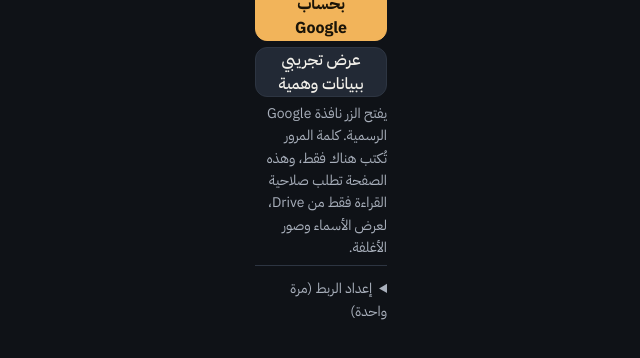
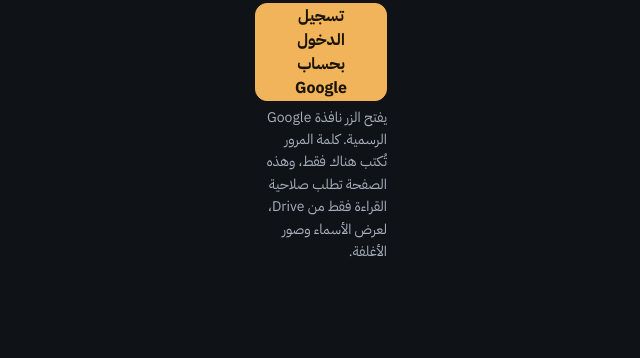
Before and after one commit to mibxmib-dev/maktabati, a plain HTML site: page index.html in a window 1280 px wide. Shown: the part 336-694 px from the top of the page, without its empty margins (319-959 px from the left). Drawn offline with Linux system fonts and the light colour scheme.

Commit message:
Embed Google client ID and hide setup
Co-Authored-By: Claude Opus 5.5 <noreply@anthropic.com>
Claude-Session: https://claude.ai/code/session_01SEHXVWu5bdGaZeT57NC3Kz

```diff
--- a/index.html
+++ b/index.html
@@ -134,7 +134,7 @@ h3{font-size:15px;margin:18px 0 10px;color:var(--muted);font-weight:500}
 
 <script>
 /* ===== الإعداد: يمكن كتابة القيم هنا مباشرة بدل إدخالها من الصفحة ===== */
-var CONFIG = { clientId: '', folder: '1DKkSPFMiBHOxoasN_sQkC9IDAtRTVZ8O' };
+var CONFIG = { clientId: '27864551624-00o9lnhs9l769fb3n2lpic1gt8d5dpv6.apps.googleusercontent.com', folder: '1DKkSPFMiBHOxoasN_sQkC9IDAtRTVZ8O' };
 var SCOPE = 'https://www.googleapis.com/auth/drive.readonly';
 var FOLDER_MIME = 'application/vnd.google-apps.folder';
 var TILE = ['#3A2F3F', '#2F3B35', '#40362A', '#2A3441', '#3B2E2E', '#2E3340'];
@@ -157,6 +157,7 @@ function hue(t) { var h = 0; for (var i = 0; i < t.length; i++) h = (h * 31 + t.
 var clientId = CONFIG.clientId || store('mk_client') || '';
 var rootId = folderId(CONFIG.folder || store('mk_folder') || '');
 $('inClient').value = clientId; $('inFolder').value = CONFIG.folder || store('mk_folder') || '';
+if (CONFIG.clientId && CONFIG.folder) { $('setup').hidden = true; $('btnDemo').hidden = true; }
 
 var token = null, demo = false, tokenClient = null;
 var nodes = {}, rootKey = '', crawlGen = 0, crawling = false, fatal = '';
```
